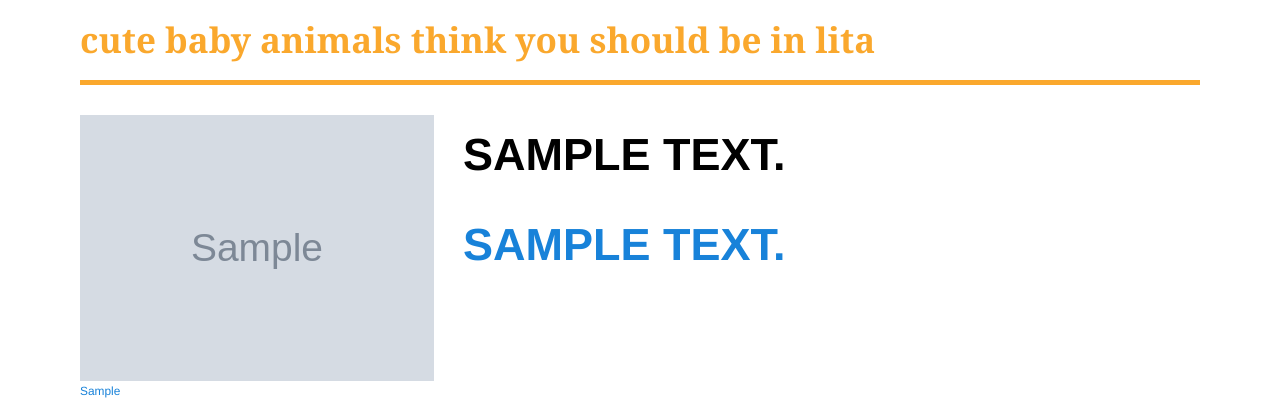
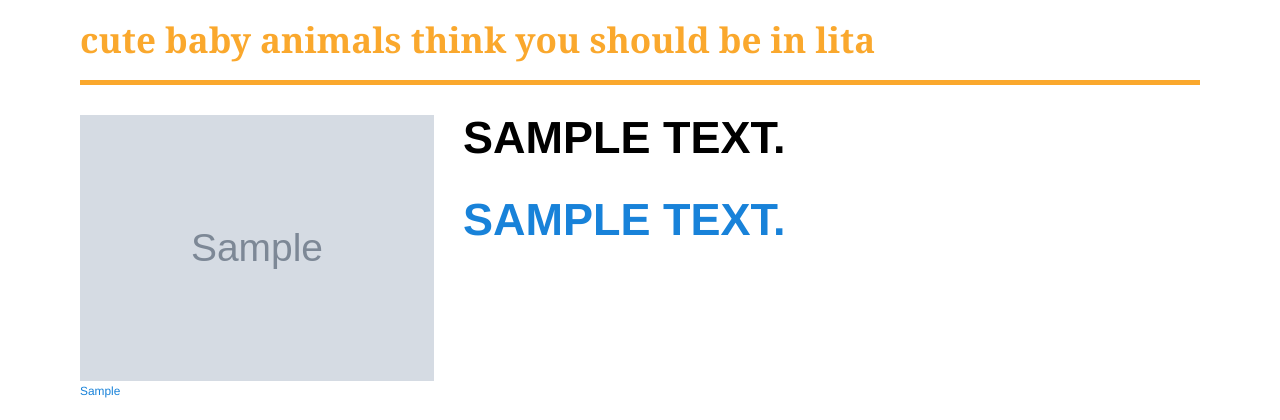
Before and after one commit to thatandromeda/slow_loris, a Django app: page / in a window 1280 px wide. Shown: the top 420 px of the page. Run offline with Django 3.2, Linux system fonts and the light colour scheme; tables that the repository leaves empty hold one stand-in row (values such as "Sample post"); grey boxes marked "Sample" are stand-in pictures; parts of the project's set-up code (start-up, migrations or seed data) failed here and were passed over; some libraries are stand-ins or nearby versions.

Commit message:
align text with top of image

```diff
--- a/core/static/slowloris.css
+++ b/core/static/slowloris.css
@@ -26,6 +26,14 @@
     font-size: 35px;
     padding-bottom: 10px;
     border-bottom: 5px solid #faa82d;
+}
+
+.no_top_margin {
+    margin-top: 0;
+}
+
+h1.no_top_margin {
+    line-height: 45px;
 }
 
 @media (max-width: 767px) {
--- a/core/templates/home.html
+++ b/core/templates/home.html
@@ -30,7 +30,7 @@
         </div>
 
         <div class="span8">
-            <h1>{{ intro.text }}</h1>
+            <h1 class="no_top_margin">{{ intro.text }}</h1>
             <h1><a href="{{ suggestion.link }}">{{ suggestion.text }}</a></h1>
         </div>
     </div>
```
Also changed, not shown: static/slowloris.css (+8 -0 lines).
